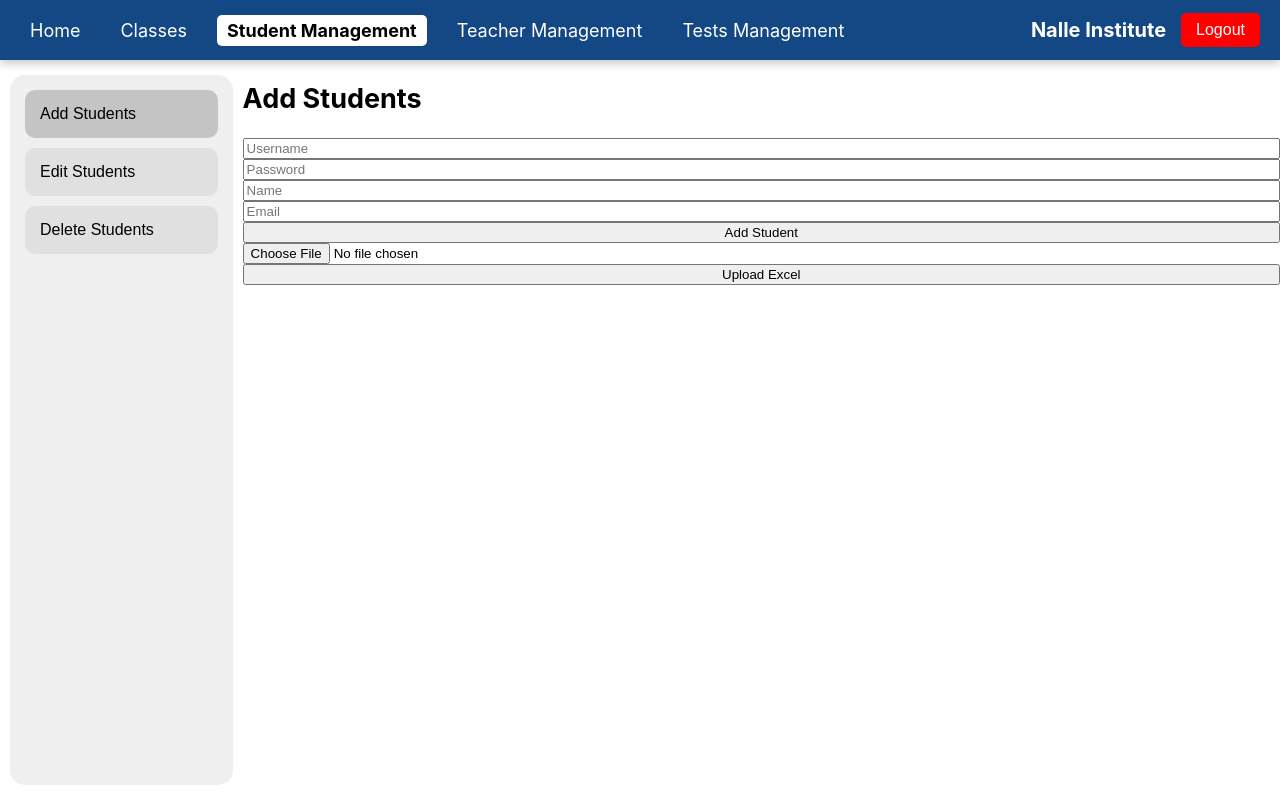
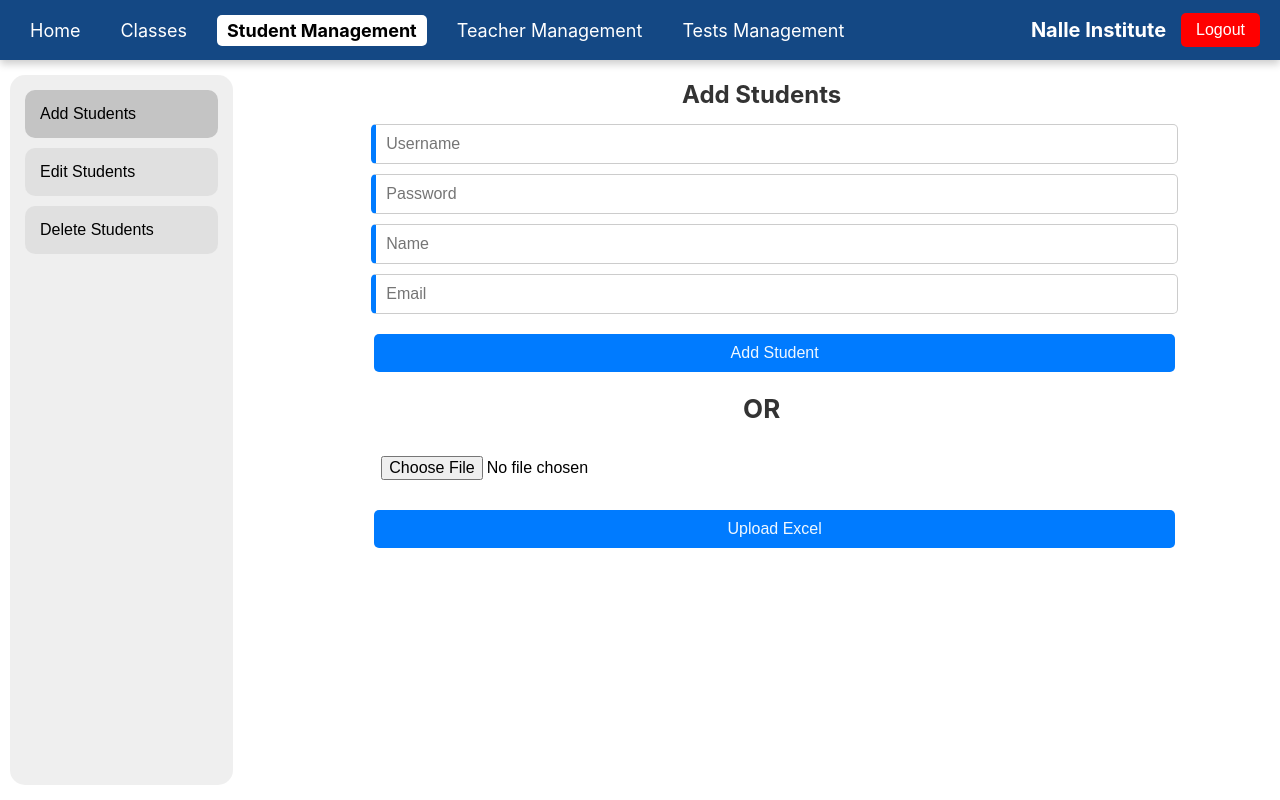
Before and after one commit to krishuuu-p/prep-horizon, a React (Create React App) app in the folder frontend/: page /admin/1/student-management in a window 1280 px wide. Built offline with nearby package versions, Linux system fonts and the light colour scheme.

Commit message:
Added the styling for Student and Teacher Mgmt pages. Also created a basic frontend for Classes page.

```diff
--- a/frontend/src/components/AdminPage.js
+++ b/frontend/src/components/AdminPage.js
@@ -4,10 +4,11 @@ import AdminPanel from "./pages/AdminPanel";
 import "./styles/AdminPage.css"
 
 function AdminPage() {
+    const { user } = useUser();
     const [activePage, setActivePage] = useState("Home");
-    const { user } = useUser();
 
-    const name = user.name;
+    const userType = user.userType;
+    const userName = user.userName;
 
     return (
         <>
@@ -15,7 +16,7 @@ function AdminPage() {
 
         <div>
             <h2>Admin Dashboard</h2>
-            <p>Welcome, {name}!</p>
+            <p>Welcome, {userName}!</p>
         </div>
         </>
     );
--- a/frontend/src/components/pages/AdminPanel.js
+++ b/frontend/src/components/pages/AdminPanel.js
@@ -1,10 +1,12 @@
-import { useNavigate } from 'react-router-dom';
+import { useNavigate, useParams } from 'react-router-dom';
+import { useUser } from '../../UserContext';
 import '../styles/AdminPanel.css';
-import { useUser } from '../../UserContext';
 
 function AdminPanel({ activePage, setActivePage }) {
     const navigate = useNavigate();
+    // const { userType, userId } = useParams();
     const { user } = useUser();
+    const userType = user.userType;
     const userName = user.userName;
 
     const handleLogout = () => {
@@ -15,7 +17,7 @@ function AdminPanel({ activePage, setActivePage }) {
         setActivePage(page);
         console.log("userName is",userName);
         if (page !== activePage) {
-            navigate(`/admin/${userName}/${page.toLowerCase().replace(/\s+/g, '-')}`);
+            navigate(`/${userType}/${userName}/${page.toLowerCase().replace(/\s+/g, '-')}`);
         }
     };
 
--- a/frontend/src/components/pages/StudentManagementPage.js
+++ b/frontend/src/components/pages/StudentManagementPage.js
@@ -57,36 +57,39 @@ function StudentManagementPage() {
                         </button>
                     ))}
                 </div>
-                <div className="content">
+                <div className="user-content">
                     {activeTab === "Add Students" && (
                         <>
-                            <h2>Add Students</h2>
+                            <h2 className="user-h2">Add Students</h2>
                             <input type="text" name="username" placeholder="Username" onChange={handleInputChange} />
                             <input type="password" name="password" placeholder="Password" onChange={handleInputChange} />
                             <input type="text" name="name" placeholder="Name" onChange={handleInputChange} />
                             <input type="email" name="email" placeholder="Email" onChange={handleInputChange} />
                             <button onClick={() => handleSubmit("add-student")}>Add Student</button>
+                            <h2 className="OR">OR</h2>
                             <input type="file" onChange={handleFileChange} />
                             <button onClick={() => handleFileUpload("upload-students")}>Upload Excel</button>
                         </>
                     )}
                     {activeTab === "Edit Students" && (
                         <>
-                            <h2>Edit Students</h2>
+                            <h2 className="user-h2">Edit Students</h2>
                             <input type="text" name="username" placeholder="Username (Search)" onChange={handleInputChange} />
                             <input type="text" name="name" placeholder="New Name" onChange={handleInputChange} />
                             <input type="email" name="email" placeholder="New Email" onChange={handleInputChange} />
                             <input type="password" name="password" placeholder="New Password" onChange={handleInputChange} />
                             <button onClick={() => handleSubmit("edit-user/" + formData.username)}>Edit Student</button>
+                            <h2 className="OR">OR</h2>
                             <input type="file" onChange={handleFileChange} />
                             <button onClick={() => handleFileUpload("upload-edit-users")}>Upload Excel</button>
                         </>
                     )}
                     {activeTab === "Delete Students" && (
                         <>
-                            <h2>Delete Students</h2>
+                            <h2 className="user-h2">Delete Students</h2>
                             <input type="text" name="username" placeholder="Username (Search)" onChange={handleInputChange} />
                             <button onClick={() => handleSubmit("delete-user/" + formData.username)}>Delete Student</button>
+                            <h2 className="OR">OR</h2>
                             <input type="file" onChange={handleFileChange} />
                             <button onClick={() => handleFileUpload("upload-delete-users")}>Upload Excel</button>
                         </>
--- a/frontend/src/components/pages/TeacherManagementPage.js
+++ b/frontend/src/components/pages/TeacherManagementPage.js
@@ -57,36 +57,39 @@ function TeacherManagementPage() {
                         </button>
                     ))}
                 </div>
-                <div className="content">
+                <div className="user-content">
                     {activeTab === "Add Teachers" && (
                         <>
-                            <h2>Add Teachers</h2>
+                            <h2 className="user-h2">Add Teachers</h2>
                             <input type="text" name="username" placeholder="Username" onChange={handleInputChange} />
                             <input type="password" name="password" placeholder="Password" onChange={handleInputChange} />
                             <input type="text" name="name" placeholder="Name" onChange={handleInputChange} />
                             <input type="email" name="email" placeholder="Email" onChange={handleInputChange} />
                             <button onClick={() => handleSubmit("add-teacher")}>Add Teacher</button>
+                            <h2 className="OR">OR</h2>
                             <input type="file" onChange={handleFileChange} />
                             <button onClick={() => handleFileUpload("upload-teachers")}>Upload Excel</button>
                         </>
                     )}
                     {activeTab === "Edit Teachers" && (
                         <>
-                            <h2>Edit Teachers</h2>
+                            <h2 className="user-h2">Edit Teachers</h2>
                             <input type="text" name="username" placeholder="Username (Search)" onChange={handleInputChange} />
                             <input type="text" name="name" placeholder="New Name" onChange={handleInputChange} />
                             <input type="email" name="email" placeholder="New Email" onChange={handleInputChange} />
                             <input type="password" name="password" placeholder="New Password" onChange={handleInputChange} />
                             <button onClick={() => handleSubmit("edit-user/" + formData.username)}>Edit Teacher</button>
+                            <h2 className="OR">OR</h2>
                             <input type="file" onChange={handleFileChange} />
                             <button onClick={() => handleFileUpload("upload-edit-users")}>Upload Excel</button>
                         </>
                     )}
                     {activeTab === "Delete Teachers" && (
                         <>
-                            <h2>Delete Teachers</h2>
+                            <h2 className="user-h2">Delete Teachers</h2>
                             <input type="text" name="username" placeholder="Username (Search)" onChange={handleInputChange} />
                             <button onClick={() => handleSubmit("delete-user/" + formData.username)}>Delete Teacher</button>
+                            <h2 className="OR">OR</h2>
                             <input type="file" onChange={handleFileChange} />
                             <button onClick={() => handleFileUpload("upload-delete-users")}>Upload Excel</button>
                         </>
--- a/frontend/src/components/styles/ClassesPage.css
+++ b/frontend/src/components/styles/ClassesPage.css
@@ -0,0 +1,45 @@
+.classes-page {
+    display: flex;
+    flex-direction: column; /* Ensures top panel stays on top */
+    height: 100vh;
+    background-color: white;
+}
+
+.main-container-classes {
+    display: flex; /* Sidebar and content appear side-by-side */
+    flex: 1;
+}
+.sidebar {
+    width: 250px;
+    background-color: rgba(221, 221, 221, 0.639);
+    background-color: rgba(231, 231, 231, 0.639);
+    display: flex;
+    flex-direction: column;
+    padding: 10px;
+    margin: 15px 10px;
+    border-radius: 15px;
+}
+
+.sidebar button {
+    /* background-color: rgb(198, 198, 198);
+    background-color: #DBCBD8; */
+    background-color: rgba(221, 221, 221, 0.781);
+    margin: 5px;
+    border-radius: 10px;
+    border-width: 0;
+    border-color: none;
+    color: black;
+    padding: 15px;
+    text-align: left;
+    font-size: 16px;
+    cursor: pointer;
+    transition: background 0.3s;
+}
+
+.sidebar button:hover, .sidebar button.active {
+    background-color: #c4c4c4;
+}
+
+.sidebar button:hover {
+    text-decoration: underline;
+}
--- a/frontend/src/components/styles/StudentManagementPage.css
+++ b/frontend/src/components/styles/StudentManagementPage.css
@@ -43,3 +43,70 @@
 .sidebar button:hover {
     text-decoration: underline;
 }
+
+
+/* Content Area */
+
+.user-content {
+    width: 75%;
+    padding: 20px;
+}
+
+/* Section Headers */
+.user-h2 {
+    color: #333;
+    margin-bottom: 15px;
+    text-align: center;
+}
+
+/* Form Styling */
+.user-content{
+    padding: 0% 10%;
+    box-sizing: content-box;
+}
+
+.user-content input {
+    width: 100%;
+    padding: 10px;
+    margin-bottom: 10px;
+    border: 1px solid #ccc;
+    border-radius: 5px;
+    font-size: 16px;
+    border-left: 5px solid #007bff;
+}
+
+/* Submit and Upload Buttons */
+.user-content button {
+    box-sizing: content-box;
+    width: 100%;
+    padding: 10px;
+    margin: 10px 0px 0px 3px;
+    border: none;
+    border-radius: 5px;
+    font-size: 16px;
+    cursor: pointer;
+    transition: background 0.3s;
+    background-color: #007bff;
+    color: aliceblue;
+}
+
+.user-content button:hover {
+    opacity: 0.8;
+}
+
+/* Excel Upload Section */
+.user-content input[type="file"] {
+    box-sizing: content-box;
+    margin-top: 10px;
+    border: none;
+    display: block;
+}
+
+
+.OR {
+    /* color: #007bff; */
+    color: #333;
+    text-align: center;
+    font-size: 26px;
+    /* font-family: 'Times New Roman', Times, serif; */
+}
--- a/frontend/src/components/styles/TeacherManagementPage.css
+++ b/frontend/src/components/styles/TeacherManagementPage.css
@@ -43,3 +43,71 @@
 .sidebar button:hover {
     text-decoration: underline;
 }
+
+
+
+/* Content Area */
+
+.user-content {
+    width: 75%;
+    padding: 20px;
+}
+
+/* Section Headers */
+.user-h2 {
+    color: #333;
+    margin-bottom: 15px;
+    text-align: center;
+}
+
+/* Form Styling */
+.user-content{
+    padding: 0% 10%;
+    box-sizing: content-box;
+}
+
+.user-content input {
+    width: 100%;
+    padding: 10px;
+    margin-bottom: 10px;
+    border: 1px solid #ccc;
+    border-radius: 5px;
+    font-size: 16px;
+    border-left: 5px solid #007bff;
+}
+
+/* Submit and Upload Buttons */
+.user-content button {
+    box-sizing: content-box;
+    width: 100%;
+    padding: 10px;
+    margin: 10px 0px 0px 3px;
+    border: none;
+    border-radius: 5px;
+    font-size: 16px;
+    cursor: pointer;
+    transition: background 0.3s;
+    background-color: #007bff;
+    color: aliceblue;
+}
+
+.user-content button:hover {
+    opacity: 0.8;
+}
+
+/* Excel Upload Section */
+.user-content input[type="file"] {
+    box-sizing: content-box;
+    margin-top: 10px;
+    border: none;
+    display: block;
+}
+
+
+.OR {
+    /* color: #007bff; */
+    color: #333;
+    text-align: center;
+    font-size: 26px;
+    /* font-family: 'Times New Roman', Times, serif; */
+}
```
Also changed, not shown: frontend/src/components/pages/ClassesPage.js (+69 -6 lines).
